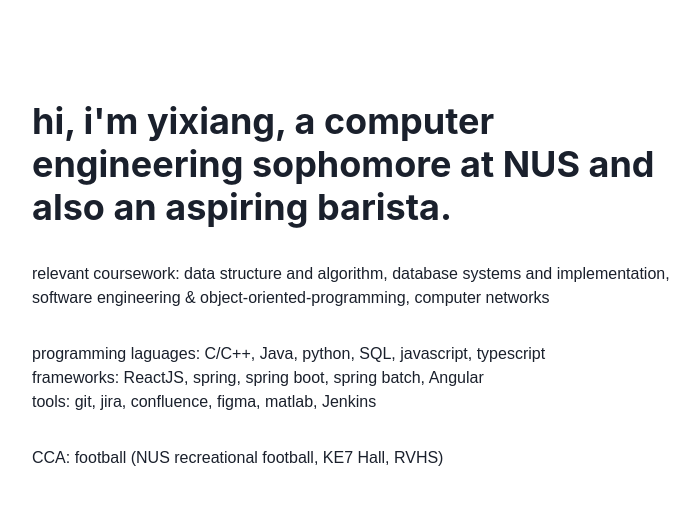
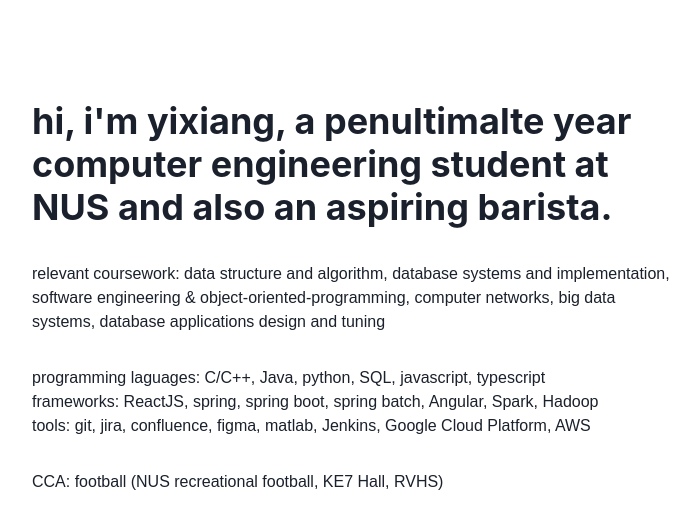
Before and after one commit to chiewyx/personal-website, a React (Create React App) app: page /about in a window 1280 px wide. Shown: the top 528 px of the page, without its empty margins (288-988 px from the left). Built offline with nearby package versions, Linux system fonts and the light colour scheme.

Commit message:
updated resume

```diff
--- a/src/components/carousel.js
+++ b/src/components/carousel.js
@@ -17,7 +17,7 @@
 import upcycle from "../Up.png";
 import hawkertown from "../logo.jpg";
 import code from "../code.png";
-import alex from "../alex.png"
+import alex from "../alex.png";
 import { Link as ReactRouterLink } from "react-router-dom";
 import { Link } from "react-router-dom";
 
@@ -44,7 +44,7 @@
   const top = useBreakpointValue({ base: "90%", md: "50%" });
   const side = useBreakpointValue({ base: "30%", md: "40px" });
 
-  const links = ["/hawkertown", "/reviewlah", "/upcycle", "/alex"]
+  const links = ["/hawkertown", "/reviewlah", "/upcycle", "/alex"];
 
   // This list contains all the data for carousels
   // This can be static or loaded from a server
@@ -124,7 +124,9 @@
       </IconButton>
       {/* Slider */}
       <Slider {...settings} ref={(slider) => setSlider(slider)}>
-        {cards.map((card, index) => (
+        {cards.map((card, index) => {
+          console.log(card.page);
+          return (
             <Box
               borderRadius={30}
               key={index}
@@ -134,12 +136,13 @@
               backgroundRepeat="no-repeat"
               backgroundSize="cover"
               backgroundImage={`url(${card.image})`}
-            as={Link}
-            to={links[index]}
+              as={ReactRouterLink}
+              to={card.page}
             >
               {/* This is the block you need to change, to customize the caption */}
             </Box>
-        ))}
+          );
+        })}
       </Slider>
     </Box>
   );
--- a/src/pages/about.js
+++ b/src/pages/about.js
@@ -6,19 +6,19 @@
     <div className="AboutPage">
       <Stack spacing={8} justifyItems={"left"} minH={"40vh"} margin={"auto"} width={"50%"} mt={100}>
         <Heading textAlign={"left"}>
-          hi, i'm yixiang, a computer engineering sophomore at NUS and also an
+          hi, i'm yixiang, a penultimalte year computer engineering student at NUS and also an
           aspiring barista.
         </Heading>
         <Text textAlign={"left"} fontFamily="sans-serif" fontWeight={"thin"}>
           relevant coursework: data structure and algorithm, database systems and implementation,
-          software engineering & object-oriented-programming, computer networks
+          software engineering & object-oriented-programming, computer networks, big data systems, database applications design and tuning
         </Text>
         <Text textAlign={"left"} fontFamily="sans-serif" fontWeight={"thin"}>
           programming laguages: C/C++, Java, python, SQL, javascript, typescript
           <br />
-          frameworks: ReactJS, spring, spring boot, spring batch, Angular
+          frameworks: ReactJS, spring, spring boot, spring batch, Angular, Spark, Hadoop
           <br />
-          tools: git, jira, confluence, figma, matlab, Jenkins
+          tools: git, jira, confluence, figma, matlab, Jenkins, Google Cloud Platform, AWS
         </Text>
         <Text textAlign={"left"} fontFamily="sans-serif" fontWeight={"thin"}>
           CCA: football (NUS recreational football, KE7 Hall, RVHS)
--- a/src/pages/landing.js
+++ b/src/pages/landing.js
@@ -18,7 +18,7 @@
 import { Link as ReactRouterLink } from "react-router-dom";
 import { HashLink } from "react-router-hash-link";
 import code from "../code.png";
-import pdf from "../Chiew Yi Xiang resume.pdf";
+import pdf from "../chiewyixiang_resume.pdf";
 import logo from "../logo.jpg";
 import robot from "../robot.jpg";
 import upcycle from "../Up.png";
```
Also changed, not shown: 1 other file (tests, documents, lock files or other folders). Lines whose indentation alone changed are shown as unchanged.
